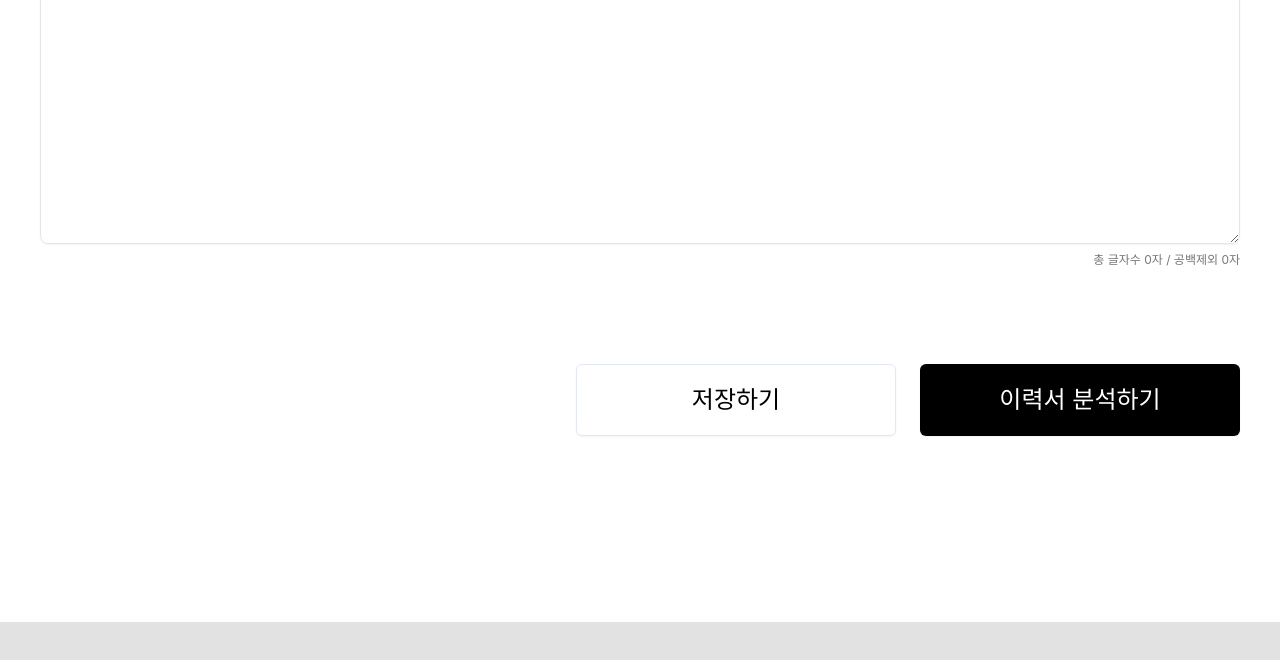
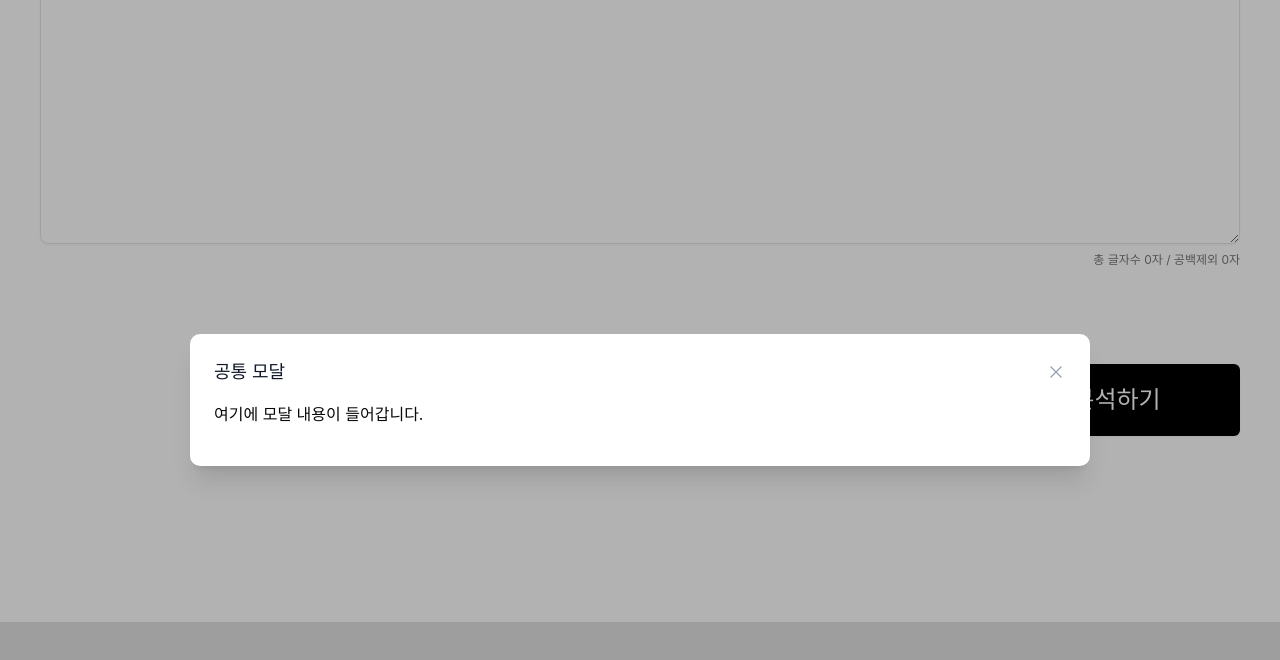
Before and after one commit to likelion-rocket-intern/frontend, a Next.js app: page /resume/upload in a window 1280 px wide. Both pictures are taken after a click on the button "이력서 분석하기". Shown: the part 704-1364 px from the top of the page. Built offline with nearby package versions, Linux system fonts and the light colour scheme.

Commit message:
✨ Feat: 모달 구현 (디자인 미완성)

```diff
--- a/package.json
+++ b/package.json
@@ -13,6 +13,7 @@
     "@emotion/react": "^11.14.0",
     "@emotion/styled": "^11.14.1",
     "@headlessui/react": "^2.2.4",
+    "@heroicons/react": "^2.2.0",
     "@hookform/resolvers": "^5.1.1",
     "@mui/material": "^7.2.0",
     "@radix-ui/react-label": "^2.1.7",
--- /dev/null
+++ b/src/components/Modal.tsx
@@ -0,0 +1,77 @@
+"use client";
+
+import { Fragment } from "react";
+import {
+  Dialog,
+  DialogPanel,
+  DialogTitle,
+  Transition,
+  TransitionChild,
+} from "@headlessui/react";
+import { XMarkIcon } from "@heroicons/react/24/outline";
+
+type ModalProps = {
+  isOpen: boolean;
+  onClose: () => void;
+  title?: string;
+  children: React.ReactNode;
+};
+
+export default function Modal({
+  isOpen,
+  onClose,
+  title,
+  children,
+}: ModalProps) {
+  return (
+    <Transition appear show={isOpen} as={Fragment}>
+      <Dialog as="div" className="relative z-50" onClose={onClose}>
+        {/* 배경 */}
+        <TransitionChild
+          as={Fragment}
+          enter="ease-out duration-300"
+          enterFrom="opacity-0"
+          enterTo="opacity-30"
+          leave="ease-in duration-200"
+          leaveFrom="opacity-30"
+          leaveTo="opacity-0"
+        >
+          <div className="fixed inset-0 bg-black/30" />
+        </TransitionChild>
+
+        {/* 모달 박스 */}
+        <div className="fixed inset-0 flex items-center justify-center p-4 w-full">
+          <TransitionChild
+            as={Fragment}
+            enter="ease-out duration-300"
+            enterFrom="opacity-0 scale-95"
+            enterTo="opacity-100 scale-100"
+            leave="ease-in duration-200"
+            leaveFrom="opacity-100 scale-100"
+            leaveTo="opacity-0 scale-95"
+          >
+            <DialogPanel
+              className={`w-[900px] transform rounded-lg bg-white p-6 text-left align-middle shadow-xl transition-all`}
+            >
+              {/* 타이틀 */}
+              <div className="flex justify-between items-center mb-4">
+                <DialogTitle className="text-lg font-medium text-gray-900">
+                  {title}
+                </DialogTitle>
+                <button
+                  onClick={onClose}
+                  className="text-gray-400 hover:text-gray-600"
+                >
+                  <XMarkIcon className="w-5 h-5" />
+                </button>
+              </div>
+
+              {/* 콘텐츠 */}
+              <div>{children}</div>
+            </DialogPanel>
+          </TransitionChild>
+        </div>
+      </Dialog>
+    </Transition>
+  );
+}
--- a/src/sections/view/resume-upload-view.tsx
+++ b/src/sections/view/resume-upload-view.tsx
@@ -20,6 +20,7 @@ import {
 import { SvgColor } from "@/components/svg-color";
 import { useRef, useState } from "react";
 import clsx from "clsx";
+import Modal from "@/components/Modal";
 
 type ResumeUploadSchemaType = zod.infer<typeof ResumeUploadSchema>;
 
@@ -39,6 +40,7 @@ const ResumeUploadSchema = zod.object({
 
 export default function ResumeUploadView() {
   const fileInputRef = useRef<HTMLInputElement>(null); // 파일 input 참조
+  const [isModalOpen, setIsModalOpen] = useState(false);
 
   // 파일 input 클릭
   const handleFileSelectClick = () => {
@@ -211,10 +213,20 @@ export default function ResumeUploadView() {
             <Button variant={"white"} type="submit">
               저장하기
             </Button>
-            <Button type="button">이력서 분석하기</Button>
+            <Button type="button" onClick={() => setIsModalOpen(true)}>
+              이력서 분석하기
+            </Button>
           </section>
         </form>
       </Form>
+
+      <Modal
+        isOpen={isModalOpen}
+        onClose={() => setIsModalOpen(false)}
+        title="공통 모달"
+      >
+        <p className="mb-4">여기에 모달 내용이 들어갑니다.</p>
+      </Modal>
     </div>
   );
 }
```
Also changed, not shown: 1 other file (tests, documents, lock files or other folders).
